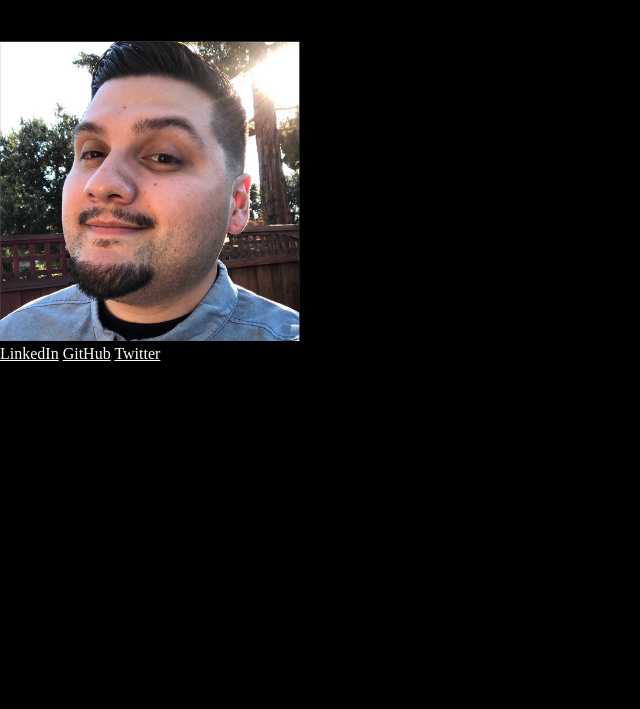
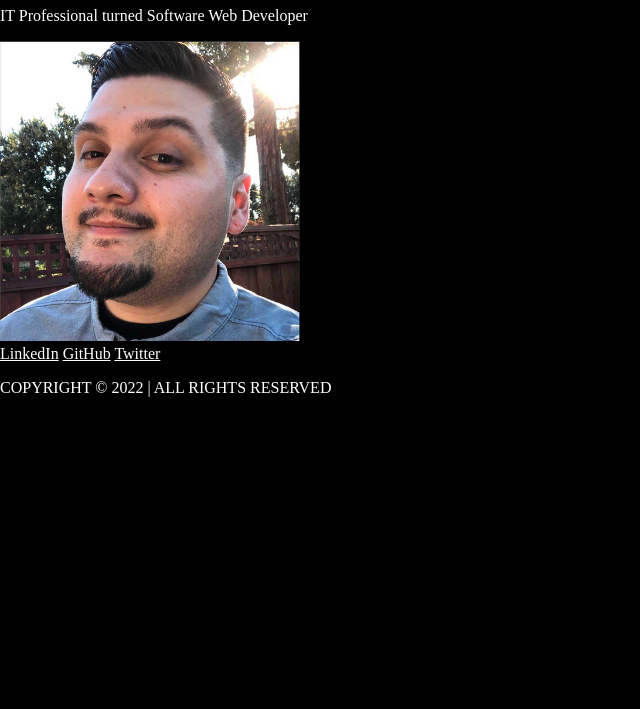
Before and after one commit to bobbytrejo/portfolio, a plain HTML site: page index.html in a window 1280 px wide. Shown: the part 91-800 px from the top of the page, without its empty margins (0-640 px from the left). Drawn offline with Linux system fonts and the light colour scheme.

Commit message:
Update main.css

```diff
--- a/css/main.css
+++ b/css/main.css
@@ -20,3 +20,7 @@ img {
   width: 300px;
   height: 300px;
 }
+
+h1, p {
+  color: white;
+}
```
